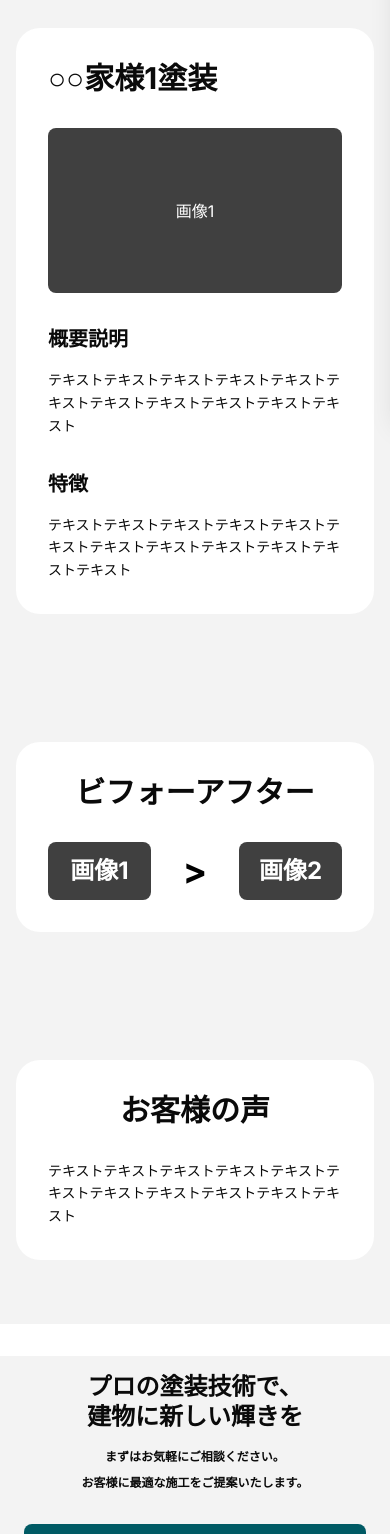
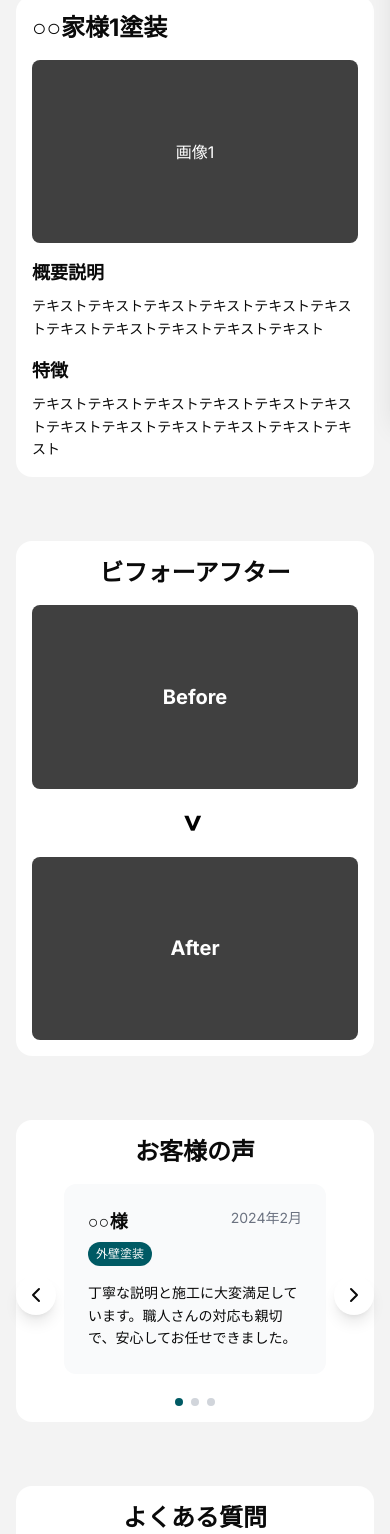
Before and after one commit to TomoyaSekiWk315/NextJsTeamPractice, a Next.js app in the folder nextjs-team-practice/: page /works/1 in a window 390 px wide. Shown: the part 432-1966 px from the top of the page. Built offline with nearby package versions, Linux system fonts and the light colour scheme.

Commit message:
施工事例ページのUI/UXレスポンシブ改良

```diff
--- a/nextjs-team-practice/app/works/[id]/page.tsx
+++ b/nextjs-team-practice/app/works/[id]/page.tsx
@@ -6,6 +6,7 @@ import { CustomerVoice } from "../components/customer-voice"
 import { Breadcrumb } from "@/app/components/shared/breadcrumb"
 import { Metadata } from 'next'
 import { CTASection } from "@/app/components/shared/cta-section"
+import { WorkFAQ } from "../components/work-faq"
 
 // Next.jsの型定義をインポート
 import { ResolvingMetadata } from 'next'
@@ -40,7 +41,7 @@ function getWorkData(id: string) {
     title: `○○家様${id}塗装`,
     overview: "テキストテキストテキストテキストテキストテキストテキストテキストテキストテキストテキスト",
     features: "テキストテキストテキストテキストテキストテキストテキストテキストテキストテキストテキストテキスト",
-    customerVoice: "テキストテキストテキストテキストテキストテキストテキストテキストテキストテキストテキスト"
+    customerVoice: "テキストテキストテキストテキストテキストテキストテキストテキストテキストテキストテキストテキスト"
   }
 }
 
@@ -63,7 +64,8 @@ export default async function WorkDetailPage({
           />
           <WorkOverview data={workData} />
           <BeforeAfter />
-          <CustomerVoice testimonial={workData.customerVoice} />
+          <CustomerVoice />
+          <WorkFAQ />
         </div>
         <CTASection />
       </div>
--- a/nextjs-team-practice/app/works/components/before-after.tsx
+++ b/nextjs-team-practice/app/works/components/before-after.tsx
@@ -4,18 +4,18 @@ import React from 'react'
 
 export function BeforeAfter() {
   return (
-    <section className="py-16">
-      <div className="bg-white rounded-3xl p-8 md:p-12">
-        <h2 className="text-3xl font-bold text-center mb-8">ビフォーアフター</h2>
-        <div className="flex items-center justify-center gap-8 w-full max-w-6xl mx-auto">
-          <div className="flex-1 bg-[#404040] aspect-video rounded-lg flex items-center justify-center text-white text-2xl font-bold">
-            画像1
+    <section className="py-8 sm:py-12 lg:py-16">
+      <div className="bg-white rounded-2xl sm:rounded-3xl p-4 sm:p-6 lg:p-12">
+        <h2 className="text-2xl sm:text-2xl lg:text-3xl font-bold text-center mb-4 sm:mb-6 lg:mb-8">ビフォーアフター</h2>
+        <div className="flex flex-col sm:flex-row items-center justify-center gap-4 sm:gap-6 lg:gap-8 w-full max-w-6xl mx-auto">
+          <div className="w-full sm:flex-1 bg-[#404040] aspect-video rounded-lg flex items-center justify-center text-white text-xl sm:text-2xl font-bold">
+            Before
           </div>
-          <div className="flex items-center justify-center">
-            <span className="text-4xl font-bold text-[#000000]">&gt;</span>
+          <div className="flex items-center justify-center rotate-90 sm:rotate-0">
+            <span className="text-3xl sm:text-4xl font-bold text-[#000000]">&gt;</span>
           </div>
-          <div className="flex-1 bg-[#404040] aspect-video rounded-lg flex items-center justify-center text-white text-2xl font-bold">
-            画像2
+          <div className="w-full sm:flex-1 bg-[#404040] aspect-video rounded-lg flex items-center justify-center text-white text-xl sm:text-2xl font-bold">
+            After
           </div>
         </div>
       </div>
--- a/nextjs-team-practice/app/works/components/customer-voice.tsx
+++ b/nextjs-team-practice/app/works/components/customer-voice.tsx
@@ -1,16 +1,115 @@
-interface CustomerVoiceProps {
-  testimonial: string
+'use client'
+
+import { useState } from 'react'
+import { ChevronLeft, ChevronRight } from 'lucide-react'
+
+interface Testimonial {
+  id: number
+  name: string
+  type: string
+  content: string
+  date: string
 }
 
-export function CustomerVoice({ testimonial }: CustomerVoiceProps) {
+const testimonials: Testimonial[] = [
+  {
+    id: 1,
+    name: "○○様",
+    type: "外壁塗装",
+    content: "丁寧な説明と施工に大変満足しています。職人さんの対応も親切で、安心してお任せできました。",
+    date: "2024年2月"
+  },
+  {
+    id: 2,
+    name: "△△様",
+    type: "屋根塗装",
+    content: "予算内で最適な提案をしていただき、古くなった屋根が見違えるように綺麗になりました。",
+    date: "2024年1月"
+  },
+  {
+    id: 3,
+    name: "□□様",
+    type: "外壁・屋根塗装",
+    content: "工期も予定通りで、近所への配慮もしっかりしていただき、安心して工事を任せられました。",
+    date: "2023年12月"
+  }
+]
+
+export function CustomerVoice() {
+  const [currentIndex, setCurrentIndex] = useState(0)
+
+  const nextSlide = () => {
+    setCurrentIndex((prev) => (prev + 1) % testimonials.length)
+  }
+
+  const prevSlide = () => {
+    setCurrentIndex((prev) => (prev - 1 + testimonials.length) % testimonials.length)
+  }
+
   return (
-    <section className="py-16">
-      <div className="bg-white rounded-3xl p-8 md:p-12">
-        <h2 className="text-3xl font-bold text-center mb-8">お客様の声</h2>
-        <div className="max-w-3xl mx-auto">
-          <blockquote className="text-sm leading-relaxed">
-            {testimonial}
-          </blockquote>
+    <section className="py-8 sm:py-12 lg:py-16">
+      <div className="bg-white rounded-2xl sm:rounded-3xl p-4 sm:p-6 lg:p-12">
+        <h2 className="text-2xl sm:text-2xl lg:text-3xl font-bold text-center mb-4 sm:mb-6 lg:mb-8">
+          お客様の声
+        </h2>
+        <div className="relative max-w-4xl mx-auto">
+          {/* スライダーナビゲーション */}
+          <button
+            onClick={prevSlide}
+            className="absolute left-0 top-1/2 -translate-y-1/2 -translate-x-4 sm:-translate-x-8 bg-white rounded-full p-2 shadow-lg hover:bg-gray-50 transition-colors z-10"
+            aria-label="前の声を見る"
+          >
+            <ChevronLeft className="w-6 h-6" />
+          </button>
+          <button
+            onClick={nextSlide}
+            className="absolute right-0 top-1/2 -translate-y-1/2 translate-x-4 sm:translate-x-8 bg-white rounded-full p-2 shadow-lg hover:bg-gray-50 transition-colors z-10"
+            aria-label="次の声を見る"
+          >
+            <ChevronRight className="w-6 h-6" />
+          </button>
+
+          {/* スライダーコンテンツ */}
+          <div className="overflow-hidden">
+            <div
+              className="flex transition-transform duration-300 ease-in-out"
+              style={{ transform: `translateX(-${currentIndex * 100}%)` }}
+            >
+              {testimonials.map((testimonial) => (
+                <div
+                  key={testimonial.id}
+                  className="w-full flex-shrink-0 px-8 sm:px-12"
+                >
+                  <div className="bg-gray-50 rounded-xl p-6 sm:p-8">
+                    <div className="flex justify-between items-start mb-4">
+                      <div>
+                        <p className="font-bold text-lg sm:text-xl mb-1">{testimonial.name}</p>
+                        <span className="inline-block bg-[#005a64] text-white px-2 py-1 rounded-full text-xs">
+                          {testimonial.type}
+                        </span>
+                      </div>
+                      <p className="text-gray-500 text-sm">{testimonial.date}</p>
+                    </div>
+                    <p className="text-sm sm:text-base leading-relaxed">{testimonial.content}</p>
+                  </div>
+                </div>
+              ))}
+            </div>
+          </div>
+
+          {/* スライダーインジケーター */}
+          <div className="flex justify-center gap-2 mt-6">
+            {testimonials.map((_, index) => (
+              <button
+                key={index}
+                onClick={() => setCurrentIndex(index)}
+                className={`w-2 h-2 rounded-full transition-colors ${
+                  currentIndex === index ? 'bg-[#005a64]' : 'bg-gray-300'
+                }`}
+                aria-label={`${index + 1}番目の声を表示`}
+              />
+            ))}
+          </div>
         </div>
       </div>
     </section>
--- /dev/null
+++ b/nextjs-team-practice/app/works/components/work-faq.tsx
@@ -0,0 +1,67 @@
+'use client'
+
+import { useState } from 'react'
+import { ChevronDown } from 'lucide-react'
+
+interface FAQ {
+  question: string
+  answer: string
+}
+
+const faqs: FAQ[] = [
+  {
+    question: "工期はどのくらいかかりますか？",
+    answer: "一般的な外壁塗装の場合、天候にもよりますが約1週間〜10日程度です。規模や工事内容によって変動する場合があります。"
+  },
+  {
+    question: "費用の目安を教えてください",
+    answer: "建物の大きさや状態、使用する塗料によって変動しますが、一般的な戸建ての場合、○○万円〜○○万円程度です。詳しくは無料見積もりをご利用ください。"
+  },
+  {
+    question: "使用している塗料について教えてください",
+    answer: "耐久性と環境への配慮を重視し、○○社の○○塗料を使用しています。この塗料は耐候性が高く、10年以上の耐久性があります。"
+  }
+]
+
+export function WorkFAQ() {
+  const [openIndex, setOpenIndex] = useState<number | null>(null)
+
+  return (
+    <section className="py-8 sm:py-12 lg:py-16">
+      <div className="bg-white rounded-2xl sm:rounded-3xl p-4 sm:p-6 lg:p-12">
+        <h2 className="text-2xl sm:text-2xl lg:text-3xl font-bold text-center mb-4 sm:mb-6 lg:mb-8">
+          よくある質問
+        </h2>
+        <div className="max-w-3xl mx-auto space-y-4">
+          {faqs.map((faq, index) => (
+            <div
+              key={index}
+              className="border rounded-lg overflow-hidden"
+            >
+              <button
+                onClick={() => setOpenIndex(openIndex === index ? null : index)}
+                className="w-full flex items-center justify-between p-4 text-left hover:bg-gray-50 transition-colors"
+              >
+                <span className="font-medium text-sm sm:text-base">{faq.question}</span>
+                <ChevronDown
+                  className={`w-5 h-5 transform transition-transform duration-200 ${
+                    openIndex === index ? 'rotate-180' : ''
+                  }`}
+                />
+              </button>
+              <div
+                className={`overflow-hidden transition-all duration-200 ${
+                  openIndex === index ? 'max-h-40' : 'max-h-0'
+                }`}
+              >
+                <p className="p-4 text-sm sm:text-base text-gray-600 border-t">
+                  {faq.answer}
+                </p>
+              </div>
+            </div>
+          ))}
+        </div>
+      </div>
+    </section>
+  )
+}
--- a/nextjs-team-practice/app/works/components/work-overview.tsx
+++ b/nextjs-team-practice/app/works/components/work-overview.tsx
@@ -8,21 +8,21 @@ interface WorkOverviewProps {
 
 export function WorkOverview({ data }: WorkOverviewProps) {
   return (
-    <section className="py-16">
-      <div className="bg-white rounded-3xl p-8 md:p-12">
-        <h2 className="text-3xl font-bold mb-8">{data.title}</h2>
-        <div className="grid grid-cols-1 md:grid-cols-2 gap-8">
-          <div className="bg-[#404040] aspect-video rounded-lg flex items-center justify-center text-white">
+    <section className="py-8 sm:py-12 lg:py-16">
+      <div className="bg-white rounded-2xl sm:rounded-3xl p-4 sm:p-6 lg:p-12">
+        <h2 className="text-2xl sm:text-2xl lg:text-3xl font-bold mb-4 sm:mb-6 lg:mb-8">{data.title}</h2>
+        <div className="grid grid-cols-1 md:grid-cols-2 gap-4 sm:gap-6 lg:gap-8">
+          <div className="bg-[#404040] aspect-video rounded-lg flex items-center justify-center text-white order-1">
             画像1
           </div>
-          <div className="space-y-8">
+          <div className="space-y-4 sm:space-y-6 lg:space-y-8 order-2">
             <div>
-              <h3 className="text-xl font-bold mb-4">概要説明</h3>
-              <p className="text-sm leading-relaxed">{data.overview}</p>
+              <h3 className="text-lg sm:text-xl font-bold mb-2 sm:mb-3 lg:mb-4">概要説明</h3>
+              <p className="text-sm sm:text-base leading-relaxed">{data.overview}</p>
             </div>
             <div>
-              <h3 className="text-xl font-bold mb-4">特徴</h3>
-              <p className="text-sm leading-relaxed">{data.features}</p>
+              <h3 className="text-lg sm:text-xl font-bold mb-2 sm:mb-3 lg:mb-4">特徴</h3>
+              <p className="text-sm sm:text-base leading-relaxed">{data.features}</p>
             </div>
           </div>
         </div>
```
Also changed, not shown: nextjs-team-practice/app/works/components/works-list.tsx (+44 -10 lines).
